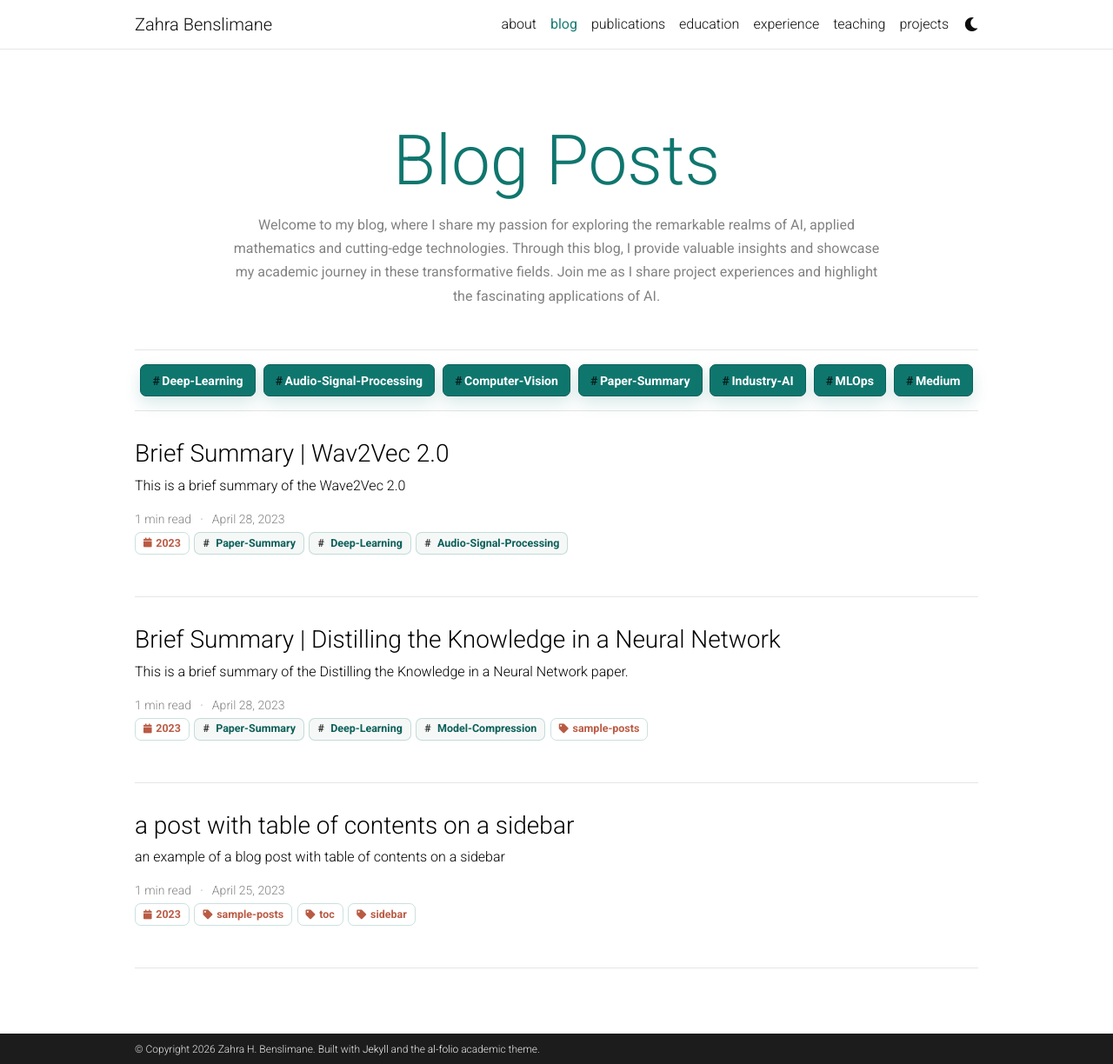
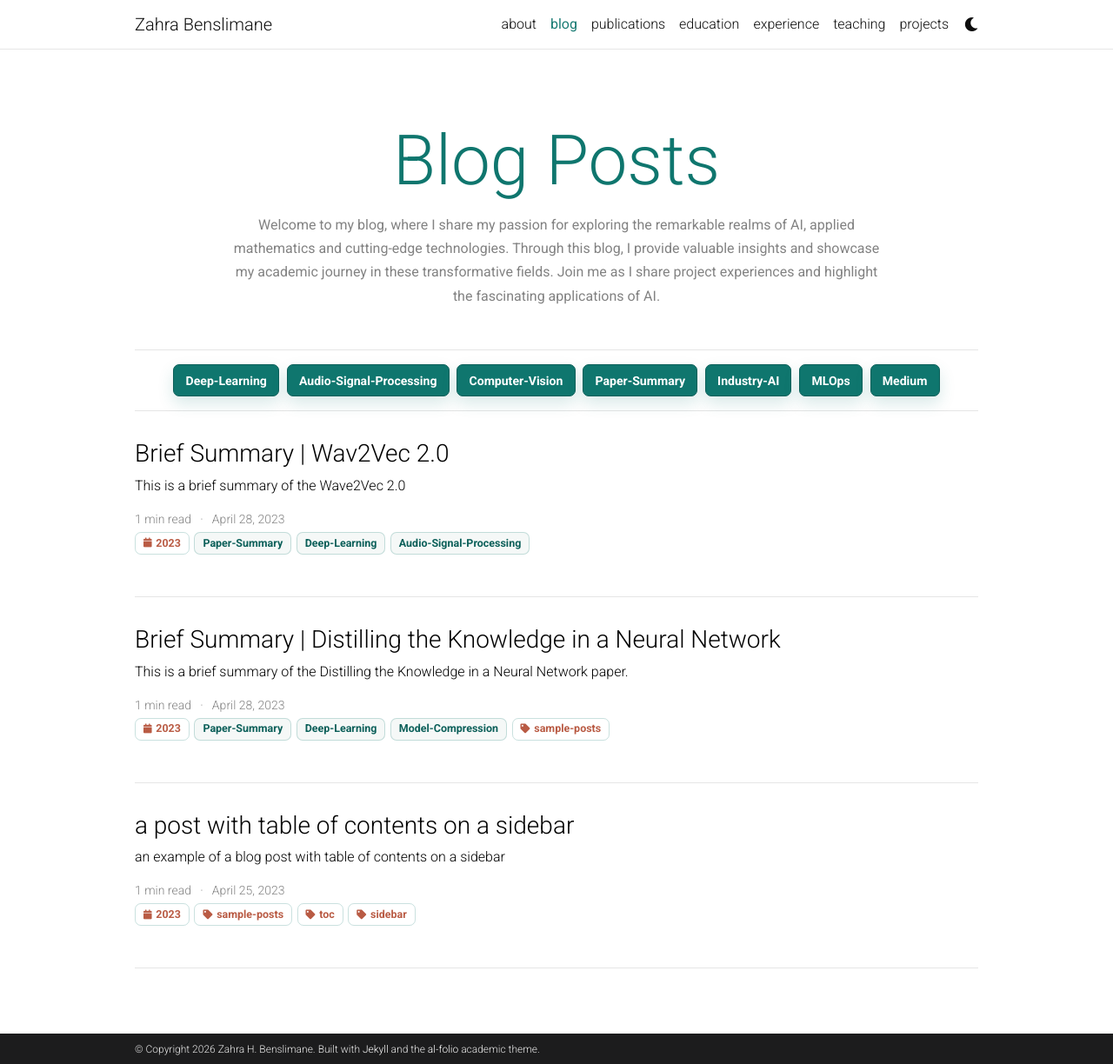
Before and after one commit to ZahraBenslimane/Portfolio, a Jekyll site: the page built from blog/index.html, in a window 1280 px wide and 1224 px high. Shown: the whole window at 87% size. Built offline with Jekyll 4.4.1, drawn with Linux system fonts in a browser that asks for light colours; the list of posts is cut into pages by our own code; comment, search, counter and statistics services are not loaded; a style sheet for code colours, icons or effects is not loaded.

Commit message:
new version 2

```diff
--- a/_layouts/post.html
+++ b/_layouts/post.html
@@ -22,9 +22,7 @@ layout: default
       <a class="post-chip post-chip--year" href="{{ year | prepend: '/blog/' | prepend: site.baseurl}}"> <i class="fas fa-calendar fa-sm"></i> {{ year }} </a>
       {%- if tags != "" %}
         {% for tag in page.tags -%}
-        <a class="post-chip" href="{{ tag | slugify | prepend: '/blog/tag/' | prepend: site.baseurl}}">
-          <span class="post-chip__hash" aria-hidden="true">#</span>{{ tag }}
-        </a>
+        <a class="post-chip" href="{{ tag | slugify | prepend: '/blog/tag/' | prepend: site.baseurl}}">{{ tag }}</a>
           {% endfor -%}
       {% endif %}
 
--- a/_sass/_base.scss
+++ b/_sass/_base.scss
@@ -444,13 +444,6 @@ footer.sticky-bottom {
   box-shadow: 0 10px 22px rgba(15, 118, 110, 0.22);
   color: #fff !important;
   transform: translateY(-1px);
-}
-
-.tag-chip__hash,
-.post-chip__hash {
-  font-weight: 800;
-  margin-right: 0.16rem;
-  opacity: 0.72;
 }
 
 .post-chip-row {
--- a/blog/index.html
+++ b/blog/index.html
@@ -30,9 +30,7 @@ pagination:
     <ul>
       {% for tag in site.display_tags %}
         <li>
-          <a class="tag-chip" href="{{ tag | slugify | prepend: '/blog/tag/' | relative_url }}">
-            <span class="tag-chip__hash" aria-hidden="true">#</span>{{ tag }}
-          </a>
+          <a class="tag-chip" href="{{ tag | slugify | prepend: '/blog/tag/' | relative_url }}">{{ tag }}</a>
         </li>
       {% endfor %}
     </ul>
@@ -84,9 +82,7 @@ pagination:
 
           {% if tags != "" %}
             {% for tag in post.tags %}
-            <a class="post-chip" href="{{ tag | slugify | prepend: '/blog/tag/' | prepend: site.baseurl}}">
-              <span class="post-chip__hash" aria-hidden="true">#</span>{{ tag }}
-            </a>
+            <a class="post-chip" href="{{ tag | slugify | prepend: '/blog/tag/' | prepend: site.baseurl}}">{{ tag }}</a>
               {% endfor %}
           {% endif %}
 
```
